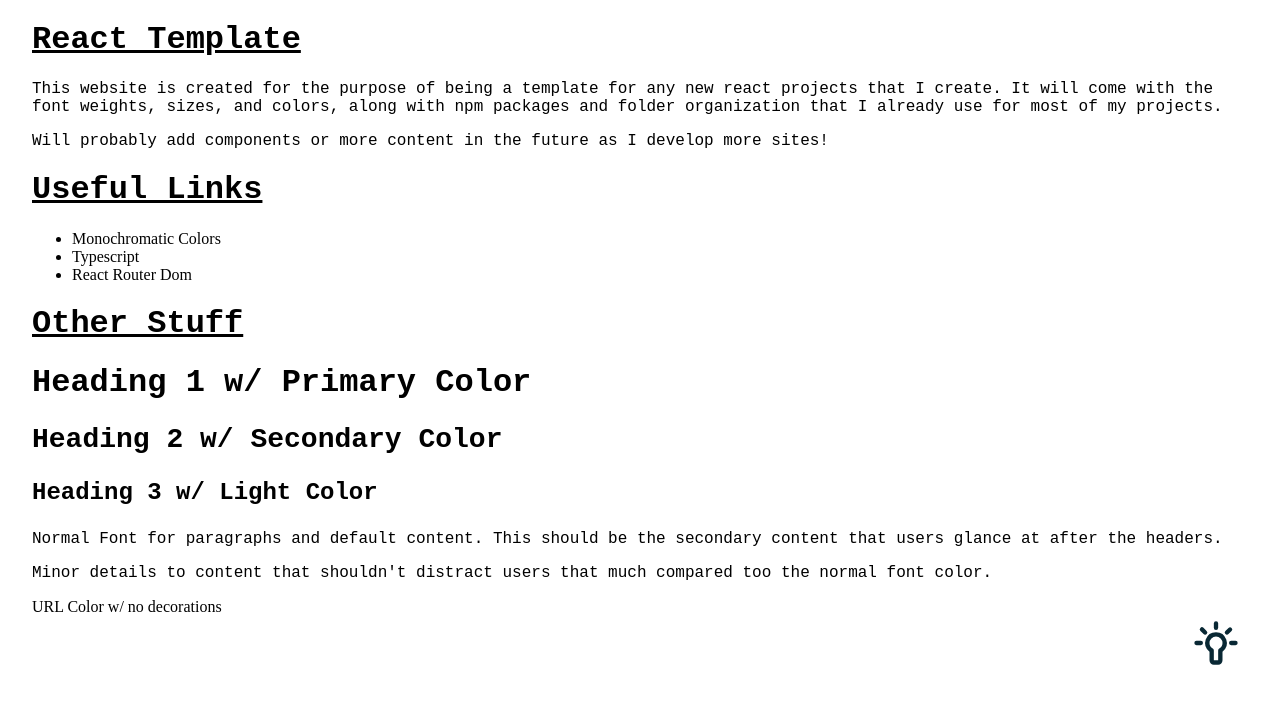
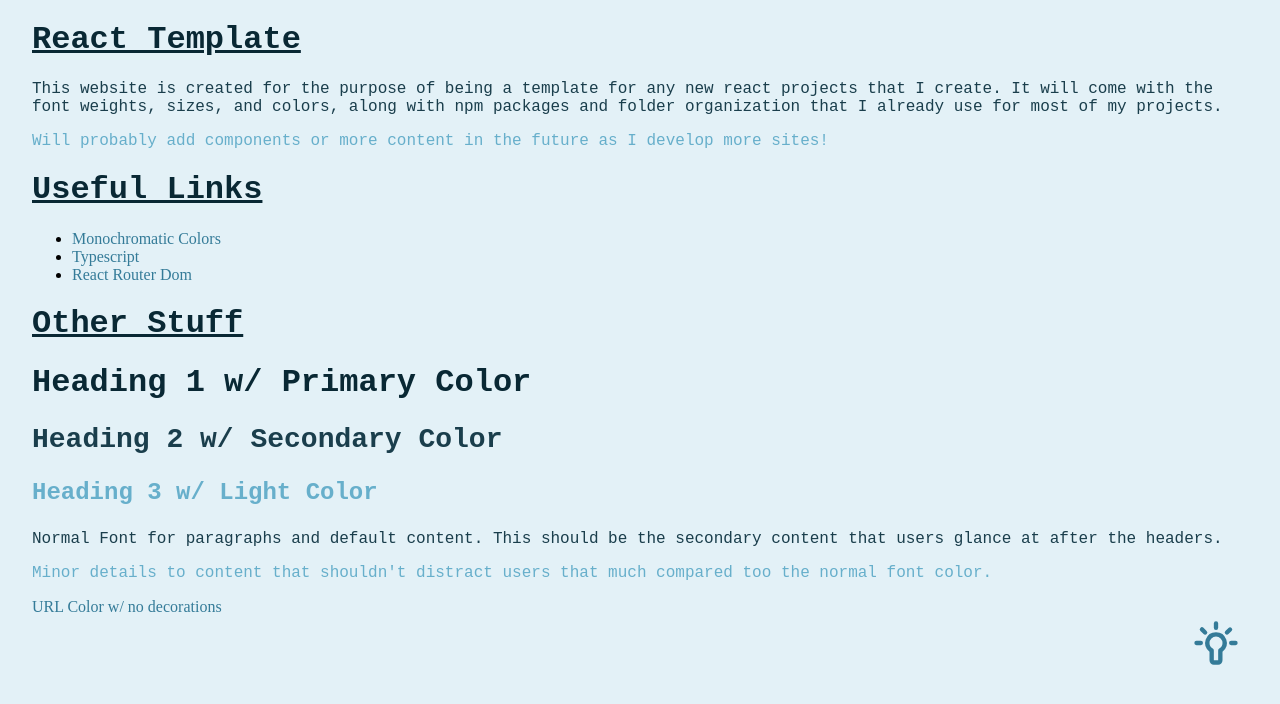
Before and after one commit to DanielOhn/react-template, a React (Create React App) app: page / in a window 1280 px wide. Shown: the top 704 px of the page. Built offline with nearby package versions, Linux system fonts and the light colour scheme.

Commit message:
Remove color fill in SunIcon icon.  Add fill color to .icon class in css.

```diff
--- a/src/components/DarkMode.js
+++ b/src/components/DarkMode.js
@@ -12,24 +12,20 @@ function DarkMode() {
   }
 
   useEffect(() => {
-    const getMode = localStorage.getItem("theme")
+    let getMode = localStorage.getItem("theme")
 
-    if (getMode === null) localStorage.setItem("theme", "light")
+    if (getMode === null) {
+      localStorage.setItem("theme", "light")
+      getMode = "light"
+    }
+
     setTheme(getMode)
     document.documentElement.setAttribute("data-user-color-scheme", getMode)
   }, [])
 
   return (
     <div className="dark-mode">
-      {theme === "light" ? (
-        <SunIcon
-          onClick={handleClick}
-          color="#496D1D
-        "
-        />
-      ) : (
-        <SunIcon onClick={handleClick} color="#092834" />
-      )}
+      <SunIcon onClick={handleClick} />
     </div>
   )
 }
--- a/src/icons/SunIcon.js
+++ b/src/icons/SunIcon.js
@@ -3,11 +3,7 @@ import React from "react"
 const SunIcon = (props) => {
   return (
     <button className="icon" onClick={props.onClick}>
-      <svg
-        xmlns="http://www.w3.org/2000/svg"
-        viewBox="0 0 24 24"
-        fill={props.color}
-      >
+      <svg xmlns="http://www.w3.org/2000/svg" viewBox="0 0 24 24">
         <g data-name="Layer 2">
           <g data-name="bulb">
             <rect
--- a/src/styles/App.css
+++ b/src/styles/App.css
@@ -68,6 +68,7 @@ h3 {
   border: none;
   background-color: transparent;
   width: 64px;
+  fill: var(--link);
 }
 
 .dark-mode {
```
